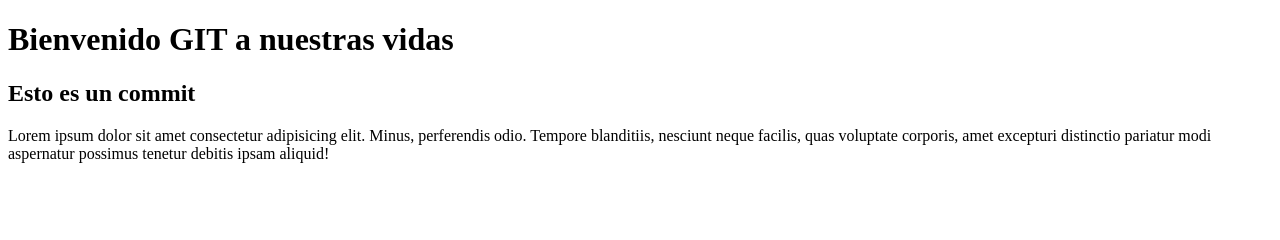
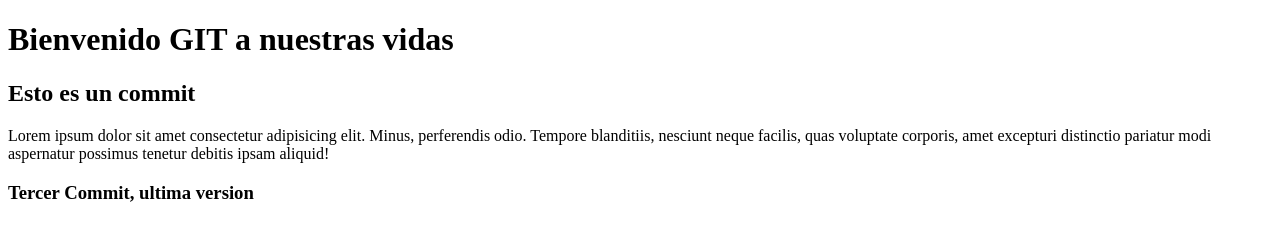
Before and after one commit to sersand2016/CoderGit, a plain HTML site: page index.html in a window 1280 px wide. Drawn offline with Linux system fonts and the light colour scheme.

Commit message:
Se agrego H3

```diff
--- a/index.html
+++ b/index.html
@@ -11,7 +11,7 @@
 
     <h2>Esto es un commit</h2>
     <p>Lorem ipsum dolor sit amet consectetur adipisicing elit. Minus, perferendis odio. Tempore blanditiis, nesciunt neque facilis, quas voluptate corporis, amet excepturi distinctio pariatur modi aspernatur possimus tenetur debitis ipsam aliquid!</p>
-
+    <h3> Tercer Commit, ultima version</h3>
 
 </body>
 </html>
```
